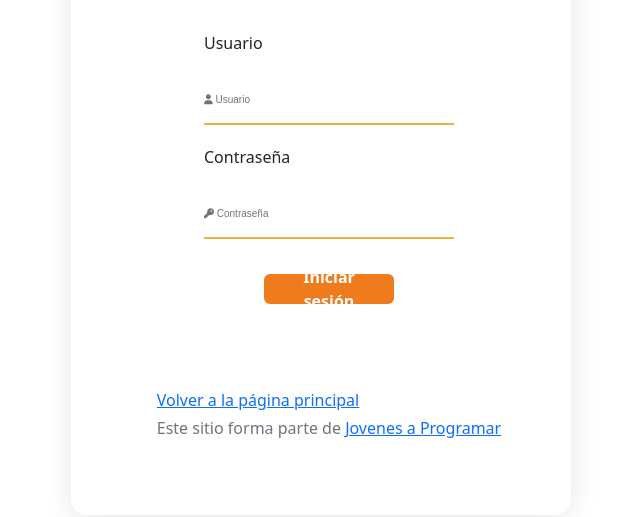
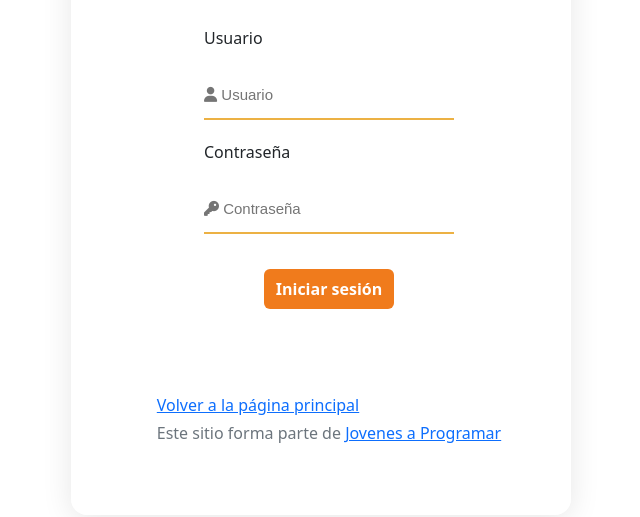
Before and after one commit to jamartindev/E-Mercado, a plain HTML site: page login.html in a window 1280 px wide. Shown: the part 283-800 px from the top of the page, without its empty margins (319-959 px from the left). Drawn offline with Linux system fonts and the light colour scheme.

Commit message:
retoques en style.css y login.js

```diff
--- a/css/styles.css
+++ b/css/styles.css
@@ -29,7 +29,7 @@ nav a {
 }
 
 .jumbotron {
-  height: 30vh;
+  height: 50vh;
   padding: 5em inherit;
   margin-bottom: 0;
   background-color: #53C0FB;
@@ -236,6 +236,12 @@ body {
   padding: 1.5rem 0 1.5rem 0;
 }
 
+.nombre::placeholder {
+  font-family: Arial, FontAwesome;
+  font-size: 15px
+
+}
+
 .nombre:hover{
   border-color: rgb(173, 114, 5);
   transition: ease-in 0.2s;
@@ -261,7 +267,7 @@ body {
       color: white;
       background-color: rgb(240, 123, 28);
       width: 130px;
-      height: 30px;
+      height: 40px;
     }
 
     #btnSubmit:hover{
--- a/js/login.js
+++ b/js/login.js
@@ -12,7 +12,6 @@ document.addEventListener('DOMContentLoaded', function() {
 
         function submit (event) {
             event.preventDefault();
-            event.stopPropagation();
             window.location.href = "index.html";
             localStorage.setItem('User', usr.value);
             localStorage.setItem('Pass', pwd.value);
--- a/login.html
+++ b/login.html
@@ -18,10 +18,10 @@
       <h2> Login </h2>
       <form class="inputs" id="logForm" method="post" action="">
         <label for="uname"> Usuario </label>
-        <input type="text" class="nombre" id="uname" placeholder="&#xf007; Usuario" style="font-family: Arial, FontAwesome; font-size: 10px;" name="uname" required>
+        <input type="text" class="nombre" id="uname" placeholder="&#xf007; Usuario" name="uname" required>
         <label for="pass"> Contraseña </label>
-        <input type="password" class="nombre" id="psw" placeholder="&#xf084; Contraseña" style="font-family: Arial, FontAwesome; font-size: 10px;" name="psw" required>
-        <button type="submit" class="btn btn-outline-primary" id="btnSubmit" value="submit"> <strong> Iniciar sesión </strong></button>
+        <input type="password" class="nombre" id="psw" placeholder="&#xf084; Contraseña" name="psw" required>
+        <button type="submit" id="btnSubmit" value="submit"> <strong> Iniciar sesión </strong></button>
       </form>
       <footer class="text-muted">
         <div class="footer">
```
